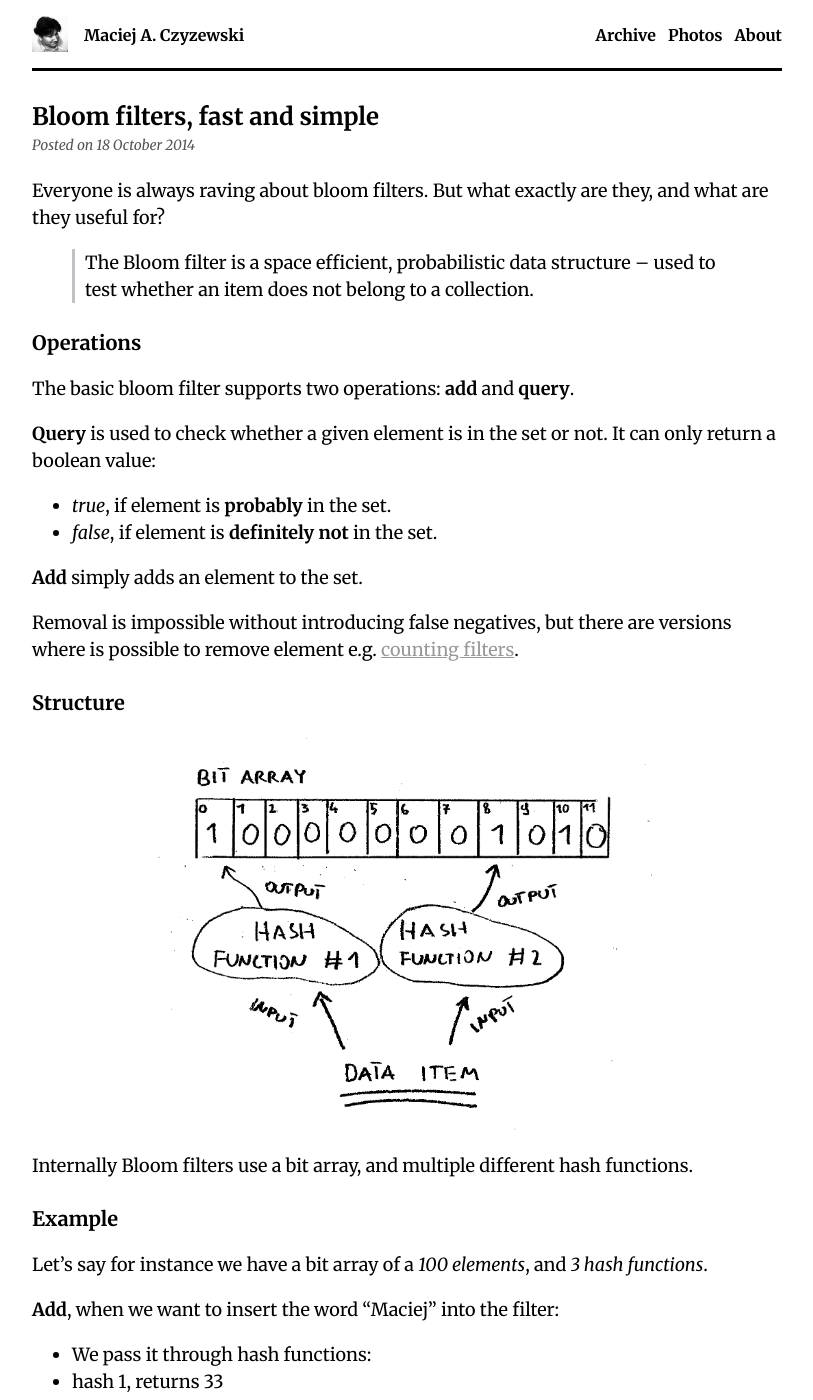
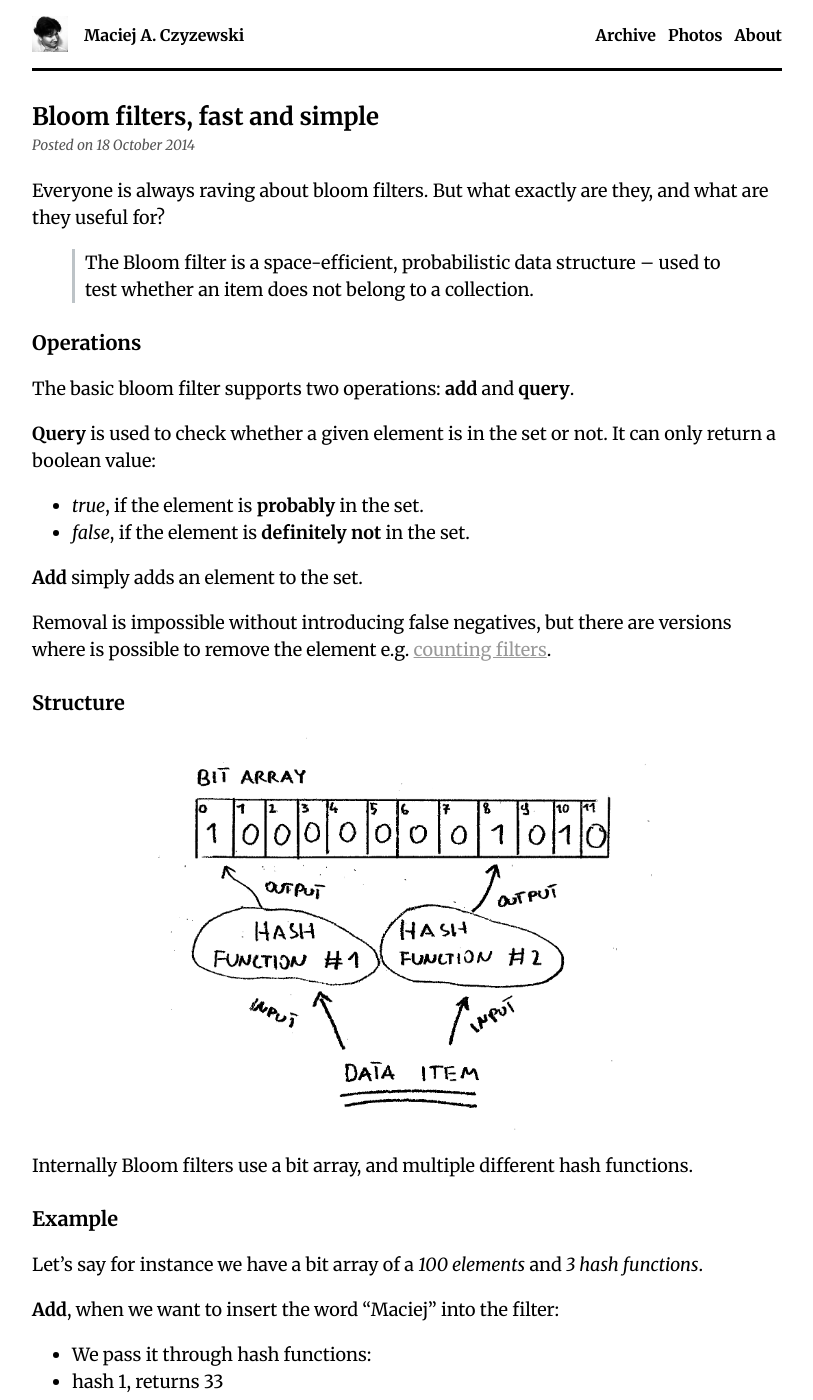
Before and after one commit to maciejczyzewski/maciejczyzewski.github.io, a Jekyll site: the page built from _posts/2014-10-18-bloom-filters-fast-and-simple.markdown, in a window 1280 px wide and 1400 px high. Shown: the whole window, without its empty margins (233-1046 px from the left). Built offline with Jekyll 4.4.1, drawn with Linux system fonts in a browser that asks for light colours; Markdown is read by kramdown in place of the engine named in the settings.

Commit message:
Grammar.

```diff
--- a/_posts/2014-07-13-turn-fire-into-electricity.markdown
+++ b/_posts/2014-07-13-turn-fire-into-electricity.markdown
@@ -16,7 +16,7 @@ Builders show another use of electricity which is produced during the frying. So
 
 The __[BioLite Basecamp][kickstarter-basecamp]__ puts out 5W of usable electricity via a standard 5V USB port meaning you can charge everyday useful devices like smartphones, GPS, headlamps, your GoPro, or even tablets.
 
-I’d love to buy a larger size stove that could charge my laptop... but MacBook chargers start at 60W. (during working 10W)
+I’d love to buy a larger size stove that could charge my laptop... but MacBook charges start at 60W. (during working 10W)
 
 ## Others
 
@@ -24,7 +24,7 @@ __[Kraftwerk][kickstarter-kraftwerk]__, highly innovative portable power plant.
 
 <iframe width="480" height="360" src="https://www.kickstarter.com/projects/265641170/kraftwerk-highly-innovative-portable-power-plant/widget/video.html" frameborder="0" scrolling="no"></iframe>
 
-Based on our unique and award winning microtubular metallic fuel cell technology, kraftwerk directly transforms gas into electricity.
+Based on our unique and award winning microtubular metallic fuel cell technology, Kraftwerk directly transforms gas into electricity.
 
 [kickstarter-basecamp]: https://www.kickstarter.com/projects/biolite/biolite-basecamp-stove-turn-fire-into-electricity
 [kickstarter-kraftwerk]: https://www.kickstarter.com/projects/265641170/kraftwerk-highly-innovative-portable-power-plant
--- a/_posts/2014-09-03-ascii-table-from-dictionary-in-python.markdown
+++ b/_posts/2014-09-03-ascii-table-from-dictionary-in-python.markdown
@@ -25,7 +25,7 @@ Which were a bit dated and hard to read or full scale modules like:
 - [text_table](http://pypi.python.org/pypi/text_table/) by Swaroop C. H.
 - [asciitable](http://pypi.python.org/pypi/asciitable/) by Tom Aldcroft
 
-Which were an overkill. So I decided to write my own function and am quite
+Which were overkill. So I decided to write my own function and am quite
 pleased with what I got!
 
 Here is a simple function that generate table, where each row runs the `leftright()` function:
--- a/_posts/2014-10-18-bloom-filters-fast-and-simple.markdown
+++ b/_posts/2014-10-18-bloom-filters-fast-and-simple.markdown
@@ -6,7 +6,7 @@ date:   2014-10-18 11:14:00
 
 Everyone is always raving about bloom filters. But what exactly are they, and what are they useful for?
 
-> The Bloom filter is a space efficient, probabilistic data structure – used to test whether an item does not belong to a collection.
+> The Bloom filter is a space-efficient, probabilistic data structure – used to test whether an item does not belong to a collection.
 
 ## Operations
 
@@ -14,12 +14,12 @@ The basic bloom filter supports two operations: __add__ and __query__.
 
 __Query__ is used to check whether a given element is in the set or not. It can only return a boolean value:
 
-* _true_, if element is __probably__ in the set.
-* _false_, if element is __definitely not__ in the set.
+* _true_, if the element is __probably__ in the set.
+* _false_, if the element is __definitely not__ in the set.
 
 __Add__ simply adds an element to the set.
 
-Removal is impossible without introducing false negatives, but there are versions where is possible to remove element e.g. [counting filters](http://en.wikipedia.org/wiki/Bloom_filter#Counting_filters).
+Removal is impossible without introducing false negatives, but there are versions where is possible to remove the element e.g. [counting filters](http://en.wikipedia.org/wiki/Bloom_filter#Counting_filters).
 
 ## Structure
 
@@ -29,7 +29,7 @@ Internally Bloom filters use a bit array, and multiple different hash functions.
 
 ## Example
 
-Let’s say for instance we have a bit array of a _100 elements_, and _3 hash functions_.
+Let’s say for instance we have a bit array of a _100 elements_ and _3 hash functions_.
 
 __Add__, when we want to insert the word “Maciej” into the filter:
 
--- a/_posts/2015-01-10-monte-carlo-method-calculating-pi.markdown
+++ b/_posts/2015-01-10-monte-carlo-method-calculating-pi.markdown
@@ -12,7 +12,7 @@ These methods are most suited to calculation by a computer and tend to be used w
 
 Now, we try to apply it to calculate an approximate value for π. Let’s start with the mathematical foundations of the problem.
 
-The idea is to approximate an area by counting dots, which are randomly scattered over the area. We want to compare the number of dots located in circle to the whole field.
+The idea is to approximate an area by counting dots, which are randomly scattered over the area. We want to compare the number of dots located in a circle, to the whole field.
 
 <img src="/assets/images/prints/circle_dots.jpeg" alt="Circle inside square" width="400px" />
 
--- a/_posts/2015-01-12-sieve-of-atkin-finding-prime-numbers-faster.markdown
+++ b/_posts/2015-01-12-sieve-of-atkin-finding-prime-numbers-faster.markdown
@@ -6,7 +6,7 @@ date:   2015-01-12 04:03:22
 
 It is an optimized version of the ancient __sieve of Eratosthenes__ which does some preliminary work and then marks off multiples of the square of each prime, rather than multiples of the prime itself.
 
-It was created in 2003 by _A. O. L. Atkin_ and _Daniel J. Bernstein_. References can be found in “[Prime sieves using binary quadratic forms](http://www.ams.org/journals/mcom/2004-73-246/S0025-5718-03-01501-1/S0025-5718-03-01501-1.pdf)”
+It was created in 2003 by _A. O. L. Atkin_ and _Daniel J. Bernstein_. References can be found in “[Prime sieves using binary quadratic forms.](http://www.ams.org/journals/mcom/2004-73-246/S0025-5718-03-01501-1/S0025-5718-03-01501-1.pdf)”
 
 ## Complexity
 
```
Also changed, not shown: other parts of _posts/2014-07-13-turn-fire-into-electricity.markdown (+1 -1 lines).
